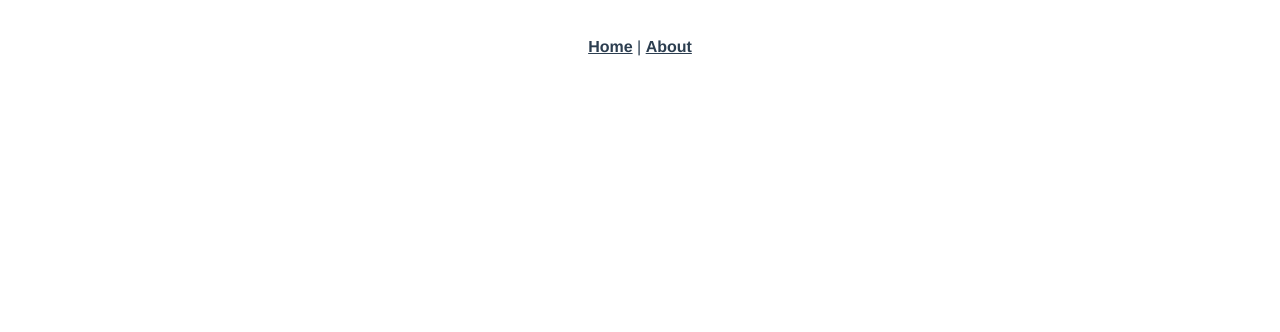
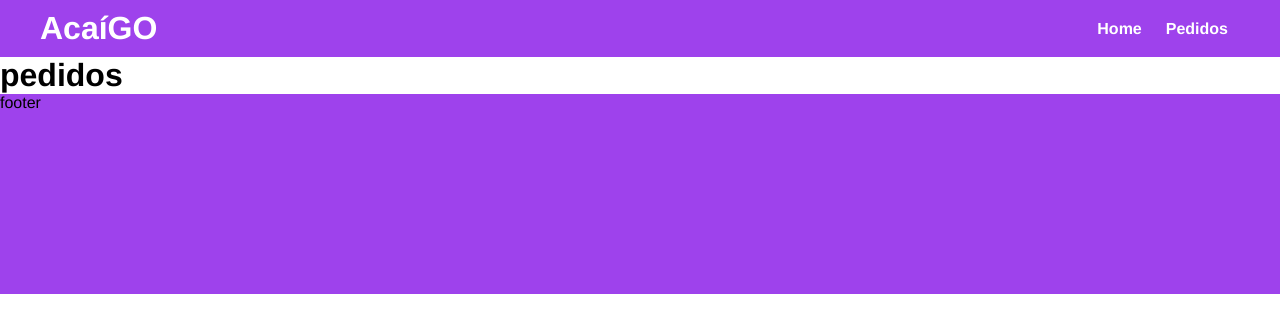
Before and after one commit to JuniorAvelar/acai-go, a Vue app: page /Pedidos in a window 1280 px wide. Before the commit this address had no page. Shown: the top 332 px of the page. Built offline with nearby package versions, Linux system fonts and the light colour scheme.

Commit message:
feat: criei as rotas entre as paginas de home e pedidos

```diff
--- a/package.json
+++ b/package.json
@@ -8,6 +8,7 @@
     "backend": "json-server --watch db/db.json"
   },
   "dependencies": {
+    "acai-go": "file:",
     "core-js": "^3.8.3",
     "json-server": "^1.0.0-beta.3",
     "vue": "^3.2.13",
--- a/public/index.html
+++ b/public/index.html
@@ -6,6 +6,7 @@
     <meta name="viewport" content="width=device-width,initial-scale=1.0">
     <link rel="icon" href="<%= BASE_URL %>favicon.ico">
     <title><%= htmlWebpackPlugin.options.title %></title>
+
   </head>
   <body>
     <noscript>
--- a/src/App.vue
+++ b/src/App.vue
@@ -1,30 +1,29 @@
 <template>
-  <nav>
-    <router-link to="/">Home</router-link> |
-    <router-link to="/about">About</router-link>
-  </nav>
+ <div>
+  <NavBar/>
   <router-view/>
+  <Footer/>
+ </div>
+
 </template>
 
+<script>
+  import NavBar from './components/NavBar.vue';
+  import Footer from './components/Footer.vue';
+  export default {
+    components: {
+      NavBar,
+      Footer,
+    }
+  }
+</script>
+
 <style>
-#app {
-  font-family: Avenir, Helvetica, Arial, sans-serif;
-  -webkit-font-smoothing: antialiased;
-  -moz-osx-font-smoothing: grayscale;
-  text-align: center;
-  color: #2c3e50;
-}
 
-nav {
-  padding: 30px;
-}
-
-nav a {
-  font-weight: bold;
-  color: #2c3e50;
-}
-
-nav a.router-link-exact-active {
-  color: #42b983;
-}
+  *{
+    margin: 0;
+    padding: 0;
+    box-sizing: border-box;
+    font-family: helvetica;
+  }
 </style>
--- /dev/null
+++ b/src/components/Footer.vue
@@ -0,0 +1,18 @@
+<template>
+    <div>
+        footer
+    </div>
+</template>
+
+<script>
+    export default {
+        name: 'Footer'
+    }
+</script>
+
+<style scoped>
+    div {
+        background-color: #9E42EC;
+        height: 200px;
+    }
+</style>
--- a/src/components/HelloWorld.vue
+++ /dev/null
@@ -1,58 +0,0 @@
-<template>
-  <div class="hello">
-    <h1>{{ msg }}</h1>
-    <p>
-      For a guide and recipes on how to configure / customize this project,<br>
-      check out the
-      <a href="https://cli.vuejs.org" target="_blank" rel="noopener">vue-cli documentation</a>.
-    </p>
-    <h3>Installed CLI Plugins</h3>
-    <ul>
-      <li><a href="https://github.com/vuejs/vue-cli/tree/dev/packages/%40vue/cli-plugin-babel" target="_blank" rel="noopener">babel</a></li>
-      <li><a href="https://github.com/vuejs/vue-cli/tree/dev/packages/%40vue/cli-plugin-router" target="_blank" rel="noopener">router</a></li>
-    </ul>
-    <h3>Essential Links</h3>
-    <ul>
-      <li><a href="https://vuejs.org" target="_blank" rel="noopener">Core Docs</a></li>
-      <li><a href="https://forum.vuejs.org" target="_blank" rel="noopener">Forum</a></li>
-      <li><a href="https://chat.vuejs.org" target="_blank" rel="noopener">Community Chat</a></li>
-      <li><a href="https://twitter.com/vuejs" target="_blank" rel="noopener">Twitter</a></li>
-      <li><a href="https://news.vuejs.org" target="_blank" rel="noopener">News</a></li>
-    </ul>
-    <h3>Ecosystem</h3>
-    <ul>
-      <li><a href="https://router.vuejs.org" target="_blank" rel="noopener">vue-router</a></li>
-      <li><a href="https://vuex.vuejs.org" target="_blank" rel="noopener">vuex</a></li>
-      <li><a href="https://github.com/vuejs/vue-devtools#vue-devtools" target="_blank" rel="noopener">vue-devtools</a></li>
-      <li><a href="https://vue-loader.vuejs.org" target="_blank" rel="noopener">vue-loader</a></li>
-      <li><a href="https://github.com/vuejs/awesome-vue" target="_blank" rel="noopener">awesome-vue</a></li>
-    </ul>
-  </div>
-</template>
-
-<script>
-export default {
-  name: 'HelloWorld',
-  props: {
-    msg: String
-  }
-}
-</script>
-
-<!-- Add "scoped" attribute to limit CSS to this component only -->
-<style scoped>
-h3 {
-  margin: 40px 0 0;
-}
-ul {
-  list-style-type: none;
-  padding: 0;
-}
-li {
-  display: inline-block;
-  margin: 0 10px;
-}
-a {
-  color: #42b983;
-}
-</style>
--- /dev/null
+++ b/src/components/Hero.vue
@@ -0,0 +1,20 @@
+<template>
+    <div class="hero-bg">
+       <div class="hero-title"></div>
+       <div class="hero-img"></div>
+       <div class="shape"></div>
+    </div>
+</template>
+
+<script>
+    export default {
+        name: 'Hero'
+    }
+</script>
+
+
+<style scoped>
+    .hero-bg {
+
+    }
+</style>
--- /dev/null
+++ b/src/components/NavBar.vue
@@ -0,0 +1,44 @@
+<template>
+   <div class="nav-container">
+    <div class="logo">
+
+        <h1>AcaíGO</h1>
+    </div>
+        <nav>
+            <router-link to="/">Home</router-link>
+            <router-link to="/Pedidos">Pedidos</router-link>
+        </nav>
+   </div>
+</template>
+
+
+<script>
+    export default {
+        name:'NavBar'
+    }
+</script>
+
+<style scoped>
+    .nav-container{
+        display: flex;
+        justify-content: space-between;
+        align-items: center;
+
+        padding: 10px 40px;
+        background-color: #9E42EC;
+        color:#fff
+    }
+
+    nav a{
+        list-style: none;
+        text-decoration: none;
+        margin: 12px;
+        color:#fff;
+        font-weight: bold;
+        transition: 0.4s;
+    }
+
+    nav a:hover {
+        opacity: 0.8;
+    }
+</style>
--- a/src/router/index.js
+++ b/src/router/index.js
@@ -8,12 +8,12 @@ const routes = [
     component: HomeView
   },
   {
-    path: '/about',
-    name: 'about',
+    path: '/Pedidos',
+    name: 'Pedidos',
     // route level code-splitting
     // this generates a separate chunk (about.[hash].js) for this route
     // which is lazy-loaded when the route is visited.
-    component: () => import(/* webpackChunkName: "about" */ '../views/AboutView.vue')
+    component: () => import(/* webpackChunkName: "about" */ '../views/Pedidos.vue')
   }
 ]
 
--- a/src/views/AboutView.vue
+++ /dev/null
@@ -1,5 +0,0 @@
-<template>
-  <div class="about">
-    <h1>This is an about page</h1>
-  </div>
-</template>
--- a/src/views/HomeView.vue
+++ b/src/views/HomeView.vue
@@ -1,18 +1,15 @@
 <template>
   <div class="home">
-    <img alt="Vue logo" src="../assets/logo.png">
-    <HelloWorld msg="Welcome to Your Vue.js App"/>
+    <Hero/>
   </div>
 </template>
 
 <script>
-// @ is an alias to /src
-import HelloWorld from '@/components/HelloWorld.vue'
-
+import Hero from '@/components/Hero.vue';
 export default {
   name: 'HomeView',
   components: {
-    HelloWorld
+    Hero,
   }
 }
 </script>
--- /dev/null
+++ b/src/views/Pedidos.vue
@@ -0,0 +1,11 @@
+<template>
+  <div class="Pedidos">
+    <h1>pedidos</h1>
+  </div>
+</template>
+
+<script>
+  export default {
+    name: 'Pedidos'
+  }
+</script>
```
Also changed, not shown: 1 other file (tests, documents, lock files or other folders).
